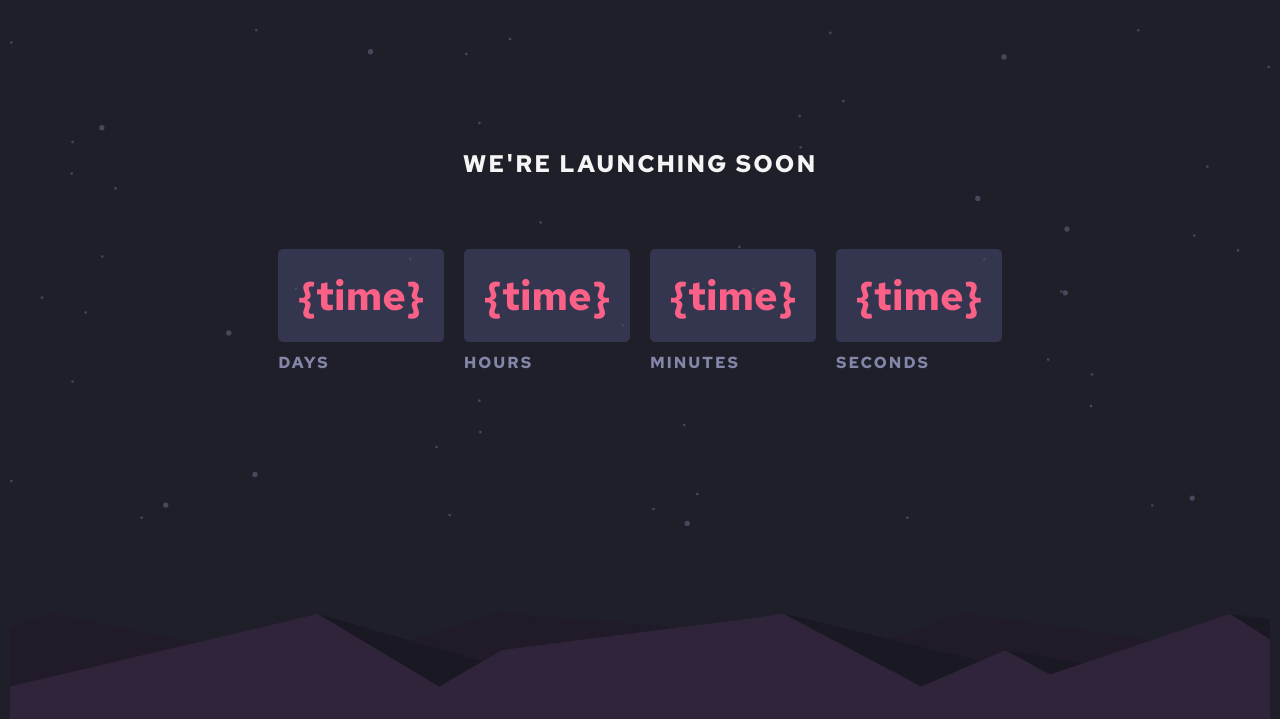
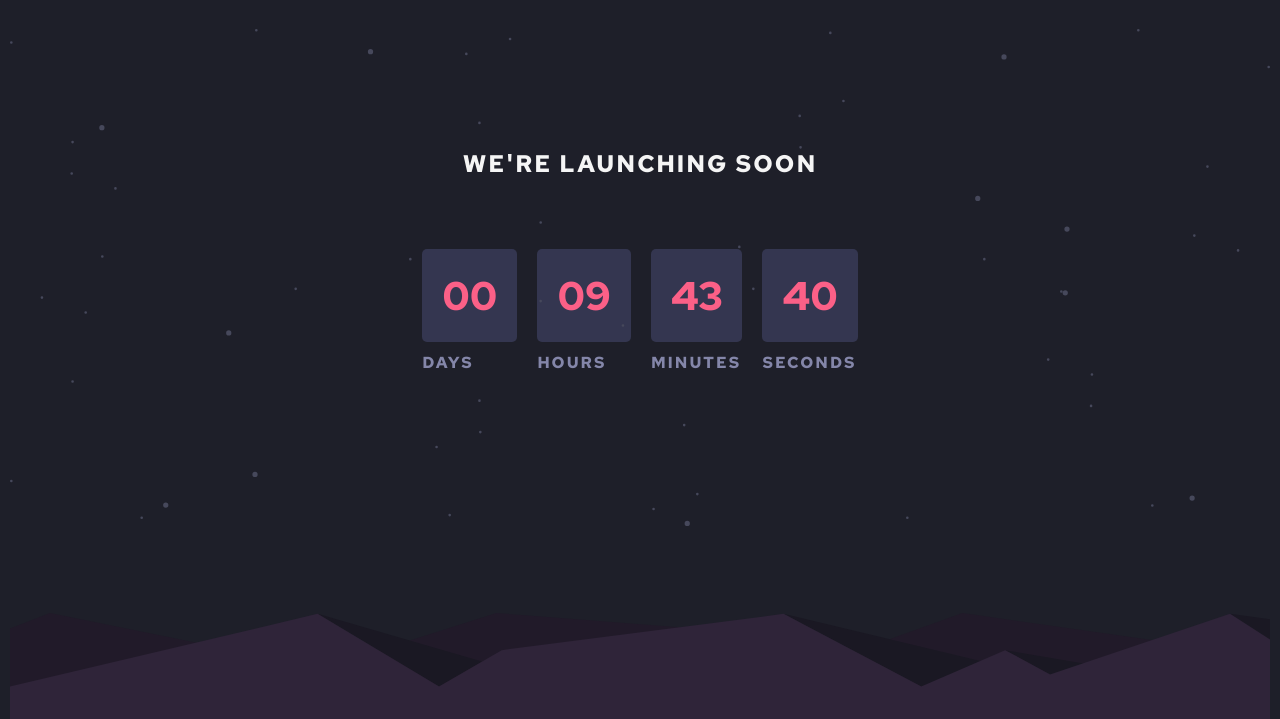
Before and after one commit to Hemantchuabey/Launch-Countdown-Timer-Frontendmentor-Challenge, a plain HTML site: page index.html in a window 1280 px wide. Shown: the top 719 px of the page. Drawn offline with Linux system fonts and the light colour scheme.

Commit message:
completed coutdown Logic

```diff
--- a/app.js
+++ b/app.js
@@ -6,13 +6,24 @@ const countDown = () => {
   const minutes = seconds * 60;
   const hours = minutes * 60;
   const days = hours * 24;
-  const timeDays = Math.floor(difference / days);
-  const timeHours = Math.floor((difference % days) / hours);
-  const timeMinutes = Math.floor((difference % hours) / minutes);
-  const timeSeconds = Math.floor((difference % minutes) / seconds);
+  let timeDays = Math.floor(difference / days);
+  let timeHours = Math.floor((difference % days) / hours);
+  let timeMinutes = Math.floor((difference % hours) / minutes);
+  let timeSeconds = Math.floor((difference % minutes) / seconds);
   console.log(timeHours);
+
+  timeDays = timeDays < 10 ? "0" + timeDays : timeDays;
+  timeHours = timeHours < 10 ? "0" + timeHours : timeHours;
+  timeMinutes = timeMinutes < 10 ? "0" + timeMinutes : timeMinutes;
+  timeSeconds = timeSeconds < 10 ? "0" + timeSeconds : timeSeconds;
+
+  document.getElementById("days").innerHTML = timeDays;
+  document.getElementById("hours").innerHTML = timeHours;
+  document.getElementById("minutes").innerHTML = timeMinutes;
+  document.getElementById("seconds").innerHTML = timeSeconds;
 };
-countDown();
+
+setInterval(countDown, 1000);
 
 // const makeChange = () => {
 //   const date = new Date();
--- a/index.html
+++ b/index.html
@@ -22,19 +22,19 @@
       <h1>We're launching soon</h1>
       <div class="countdown">
         <div>
-          <p>{time}</p>
+          <p id="days">{time}</p>
           <h3>DAYS</h3>
         </div>
         <div>
-          <p>{time}</p>
+          <p id="hours">{time}</p>
           <h3>HOURS</h3>
         </div>
         <div>
-          <p>{time}</p>
+          <p id="minutes">{time}</p>
           <h3>MINUTES</h3>
         </div>
         <div>
-          <p>{time}</p>
+          <p id="seconds">{time}</p>
           <h3>SECONDS</h3>
         </div>
       </div>
--- a/style.css
+++ b/style.css
@@ -76,10 +76,15 @@ body{
 }
 
 
-@media (min-width:500px){
+@media (max-width:500px){
     .container{
-        min-width: auto
+        min-width: auto;
+        padding: 0 20px;
     }
+    .container h1{
+        text-align: center;
+    }
+
 }
 
 @media (min-width:1440px) {
```
